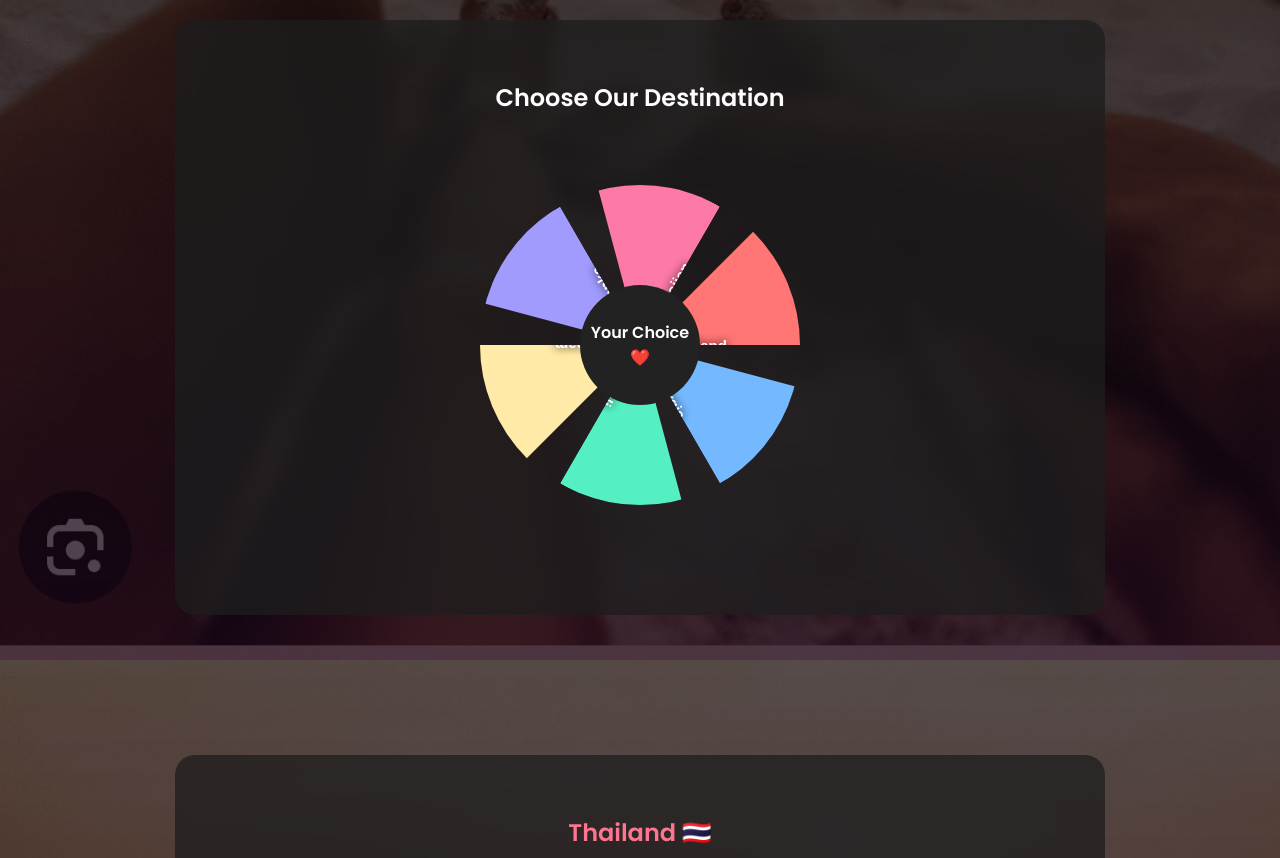
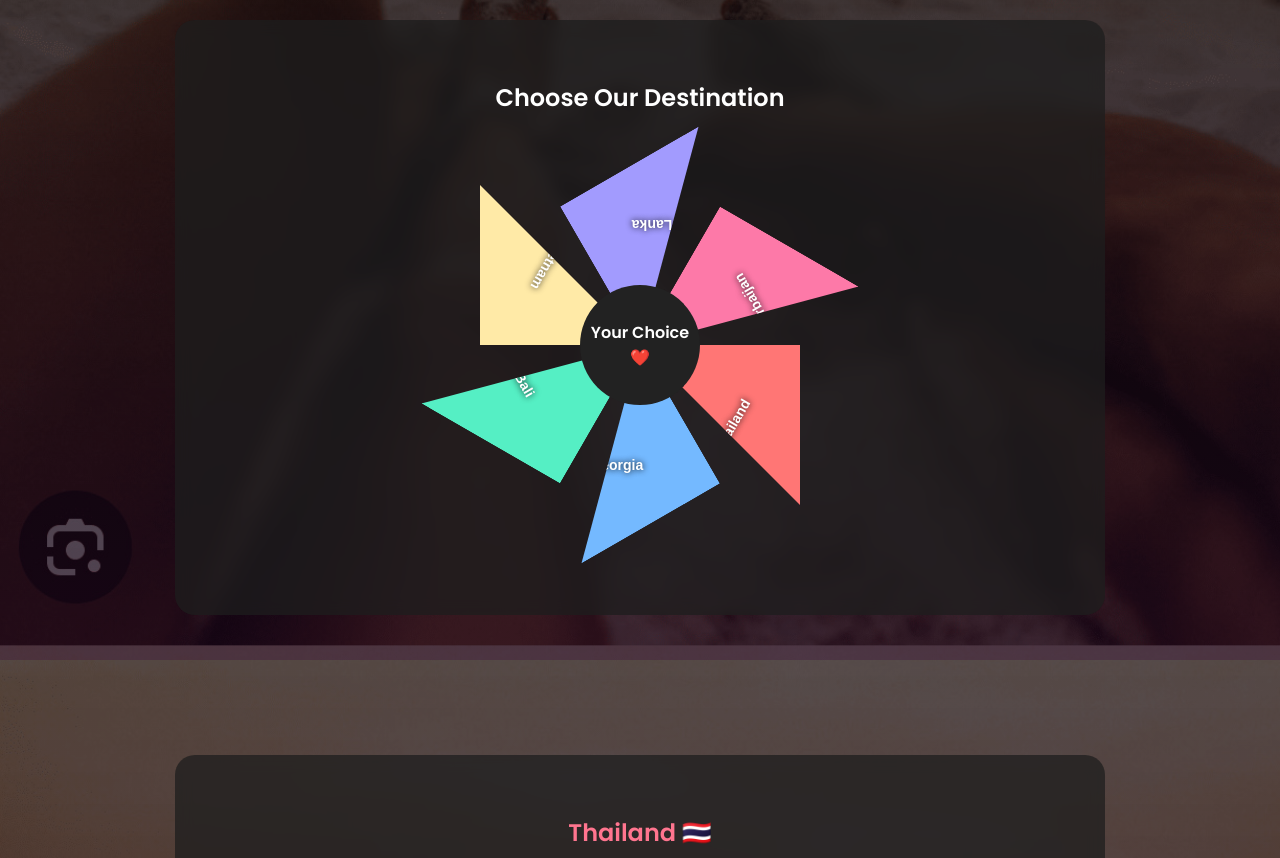
Before and after one commit to Pk22012003/Trip, a plain HTML site: page index.html in a window 1280 px wide. Shown: the part 940-1798 px from the top of the page. Drawn offline with Linux system fonts and the light colour scheme.

Commit message:
Update index.html

```diff
--- a/index.html
+++ b/index.html
@@ -55,38 +55,46 @@ section{ padding:60px 20px; }
 /* ===== PIZZA WHEEL ======= */
 /* ========================= */
 
+/* ========================= */
+/* ===== PIZZA WHEEL ======= */
+/* ========================= */
+
 .circle-menu{
   position:relative;
   width:320px;
   height:320px;
   margin:70px auto;
   border-radius:50%;
-  overflow:hidden;
 }
 
-/* Slice buttons */
+/* SLICE BUTTON */
 
 .circle-menu button{
   position:absolute;
-  width:100%;
-  height:100%;
+  width:50%;
+  height:50%;
+  top:50%;
+  left:50%;
+  transform-origin:0% 0%;
   border:none;
   cursor:pointer;
   color:white;
   font-weight:600;
-  font-size:15px;
+  font-size:14px;
   display:flex;
+  align-items:center;
   justify-content:center;
-  align-items:center;
-  clip-path:polygon(50% 50%, 100% 0, 100% 50%);
-  transition:0.25s ease;
+  clip-path:polygon(0 0,100% 0,100% 100%);
+  padding-left:30px;
+  transition:0.3s ease;
 }
 
 .circle-menu button:hover{
   filter:brightness(1.15);
+  z-index:5;
 }
 
-/* Slice colors + rotation */
+/* SLICE COLORS + ROTATION */
 
 .b1{ background:#ff7675; transform:rotate(0deg); }
 .b2{ background:#74b9ff; transform:rotate(60deg); }
@@ -95,30 +103,17 @@ section{ padding:60px 20px; }
 .b5{ background:#a29bfe; transform:rotate(240deg); }
 .b6{ background:#fd79a8; transform:rotate(300deg); }
 
-/* TEXT POSITIONING */
+/* TEXT FIX */
 
 .circle-menu button span{
-  position:absolute;
-  width:140px;
-  left:50%;
-  top:50%;
-  transform-origin:center;
-  transform:translate(-10%, -50%);
+  transform:rotate(-60deg);
+  width:110px;
   text-align:center;
-  text-shadow:0 0 8px rgba(0,0,0,0.9);
+  text-shadow:0 0 6px rgba(0,0,0,0.9);
   pointer-events:none;
 }
 
-/* Counter rotate text so it stays horizontal */
-
-.b1 span{ transform:translate(-10%, -50%) rotate(0deg); }
-.b2 span{ transform:translate(-10%, -50%) rotate(-60deg); }
-.b3 span{ transform:translate(-10%, -50%) rotate(-120deg); }
-.b4 span{ transform:translate(-10%, -50%) rotate(-180deg); }
-.b5 span{ transform:translate(-10%, -50%) rotate(-240deg); }
-.b6 span{ transform:translate(-10%, -50%) rotate(-300deg); }
-
-/* Center circle */
+/* CENTER CIRCLE */
 
 .circle-center{
   position:absolute;
```
